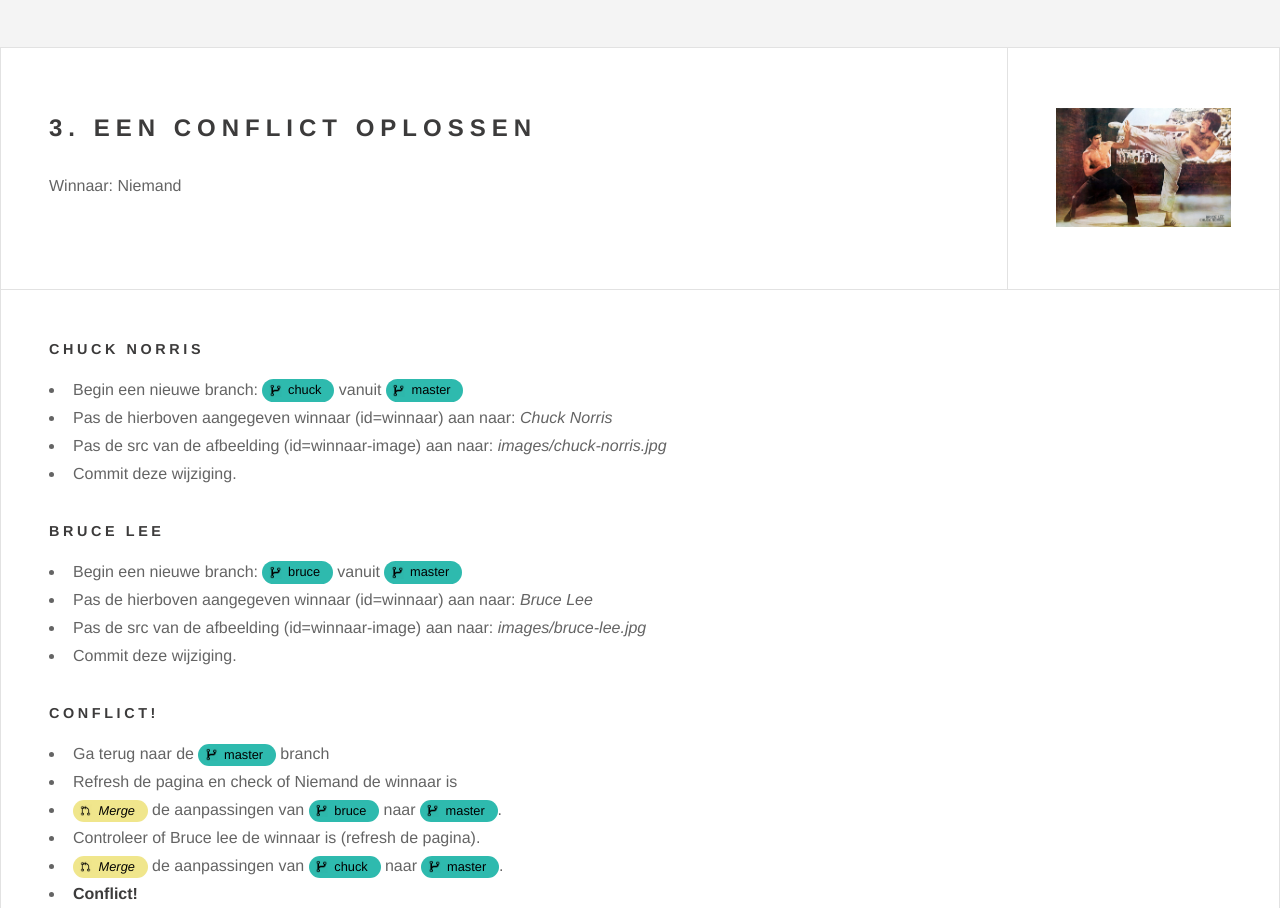
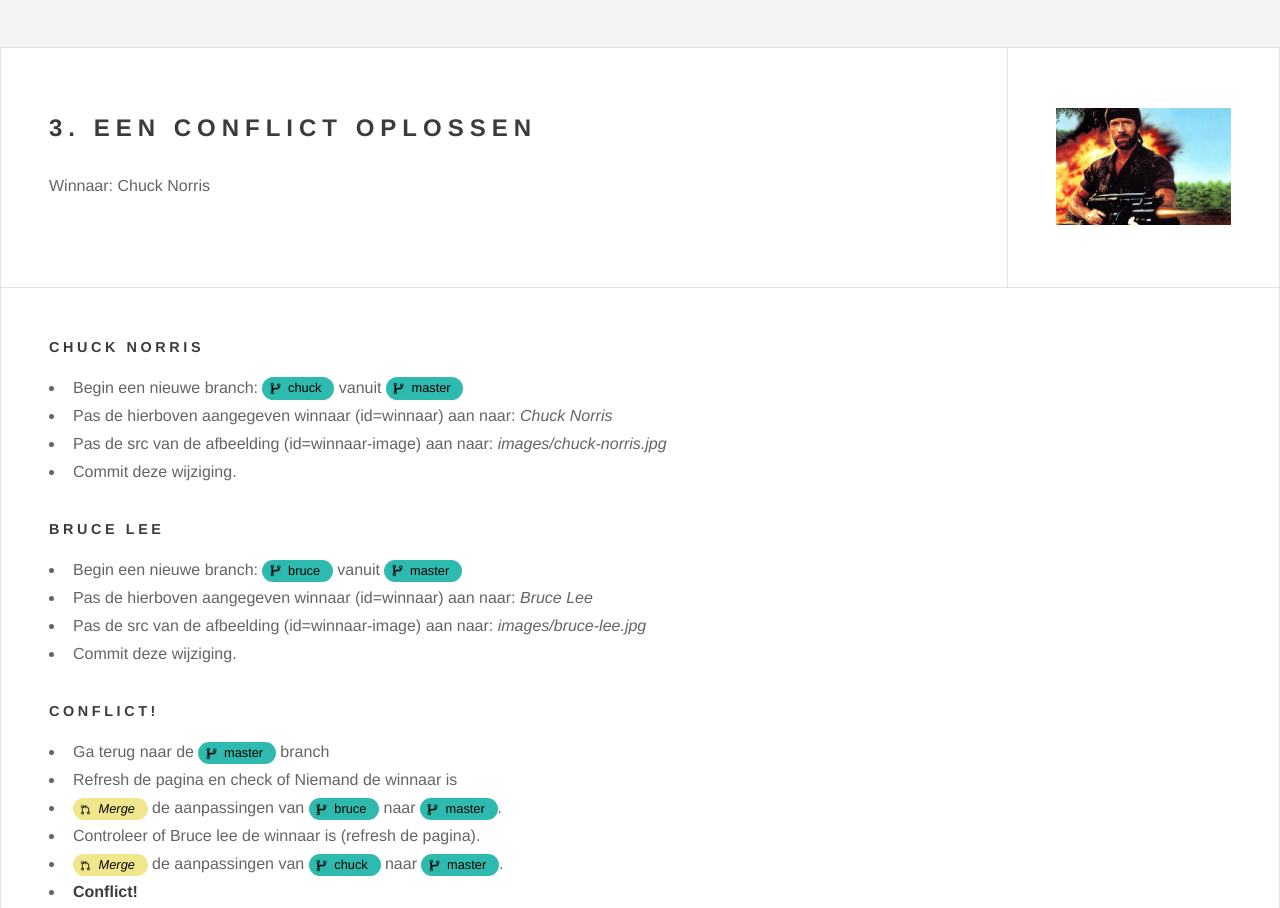
Before and after one commit to zombievarkenman/lo1e-vcs2_t1, a plain HTML site: page index.html in a window 1280 px wide. Shown: the part 2019-2927 px from the top of the page. Drawn offline with Linux system fonts and the light colour scheme.

Commit message:
chuck norris winnaar

```diff
--- a/index.html
+++ b/index.html
@@ -118,11 +118,11 @@
                         <h2>3. Een conflict oplossen</h2>
                         <p>
                             Winnaar:
-                            <span id="winnaar">Niemand</span>
+                            <span id="winnaar">Chuck Norris</span>
                         </p>
                     </div>
                     <div class="meta">
-                        <img id="winnaar-image" src="images/chuck-vs-bruce.jpg">
+                        <img id="winnaar-image" src="images/chuck-norris.jpg">
                     </div>
                 </header>
 
```
